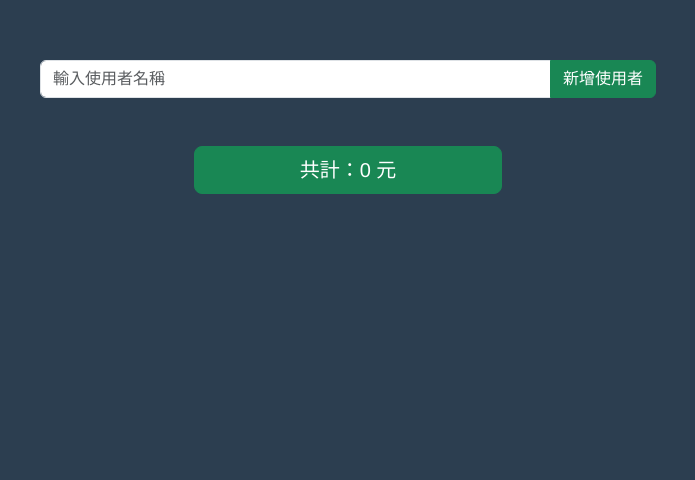
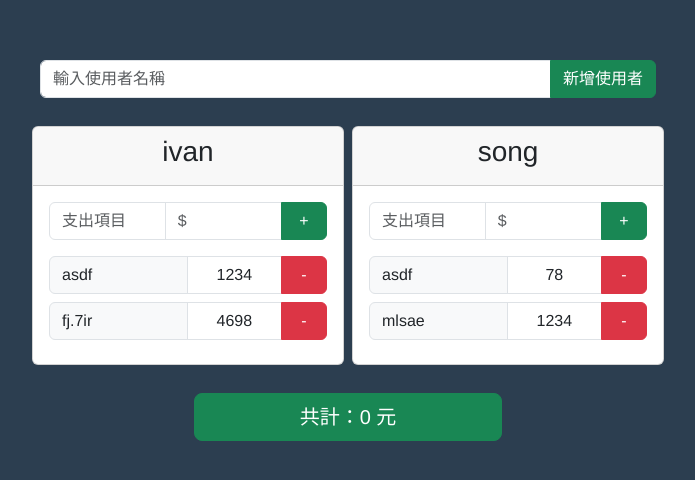
Before and after one commit to changgenglu/accounting-system, a Vue app: page / in a window 1280 px wide. Shown: the top 480 px of the page, without its empty margins (292-987 px from the left). Built offline with nearby package versions, Linux system fonts and the light colour scheme.

Commit message:
feat: 改善頁面 RWD

```diff
--- a/src/components/HomePage.vue
+++ b/src/components/HomePage.vue
@@ -6,12 +6,12 @@
         <input type="text" class="form-control " v-model="newUsername" placeholder="輸入使用者名稱">
         <button class="btn btn-success" @click="addUser">新增使用者</button>
       </div>
-      <div v-for="user in users" :key="user.id" class="col-6 p-1">
+      <div v-for="user in users" :key="user.id" class="p-1" :class="{ 'col-6': isShowBody }">
         <div class="card">
-          <div class="card-header">
+          <div class="card-header" @click="showBody(user.id)">
             <p class="h3">{{ user.name }}</p>
           </div>
-          <div class="card-body">
+          <div class="card-body" v-show="isShowBody || user.id === activeUserId">
             <div class="input-group mb-3">
               <input class="form-control col-6" type="text" v-model.lazy="expenseItem" placeholder="支出項目">
               <input class="form-control col-4" type="number" v-model.lazy="expenseAmount" placeholder="$">
@@ -41,7 +41,38 @@ export default {
   data() {
     return {
       newUsername: "", // 新增使用者的名稱
-      users: [], // 使用者清單陣列
+      users: [
+        {
+          id: 1,
+          name: 'ivan',
+          expenses: [
+            {
+              amount: 1234,
+              item: "asdf"
+            },
+            {
+              amount: 4698,
+              item: "fj.7ir"
+            },
+          ]
+        },
+        {
+          id: 2,
+          name: 'song',
+          expenses: [
+            {
+              amount: 78,
+              item: "asdf"
+            },
+            {
+              amount: 1234,
+              item: "mlsae"
+            },
+          ]
+        },
+
+      ], // 使用者清單陣列
+      isShowBody: true,
       activeUserId: null, // 目前正在編輯支出的使用者 ID
       expenseItem: '', // 支出項目輸入值
       expenseAmount: null, // 支出金額輸入值s
@@ -76,7 +107,7 @@ export default {
         this.newUsername = "";
       }
     },
-    showInput(userId) {
+    showBody(userId) {
       // 切換顯示輸入框的使用者 ID
       this.activeUserId = userId;
       // 清空輸入欄位
@@ -110,7 +141,16 @@ export default {
         // delete expense
         user.expenses.splice(expense, 1);
       }
+    },
+    isMobile() {
+      if (window.innerWidth < 768) {
+        this.isShowBody = false;
+      }
     }
+  },
+  mounted() {
+    this.isMobile();
+
   },
 }
 </script>
```
